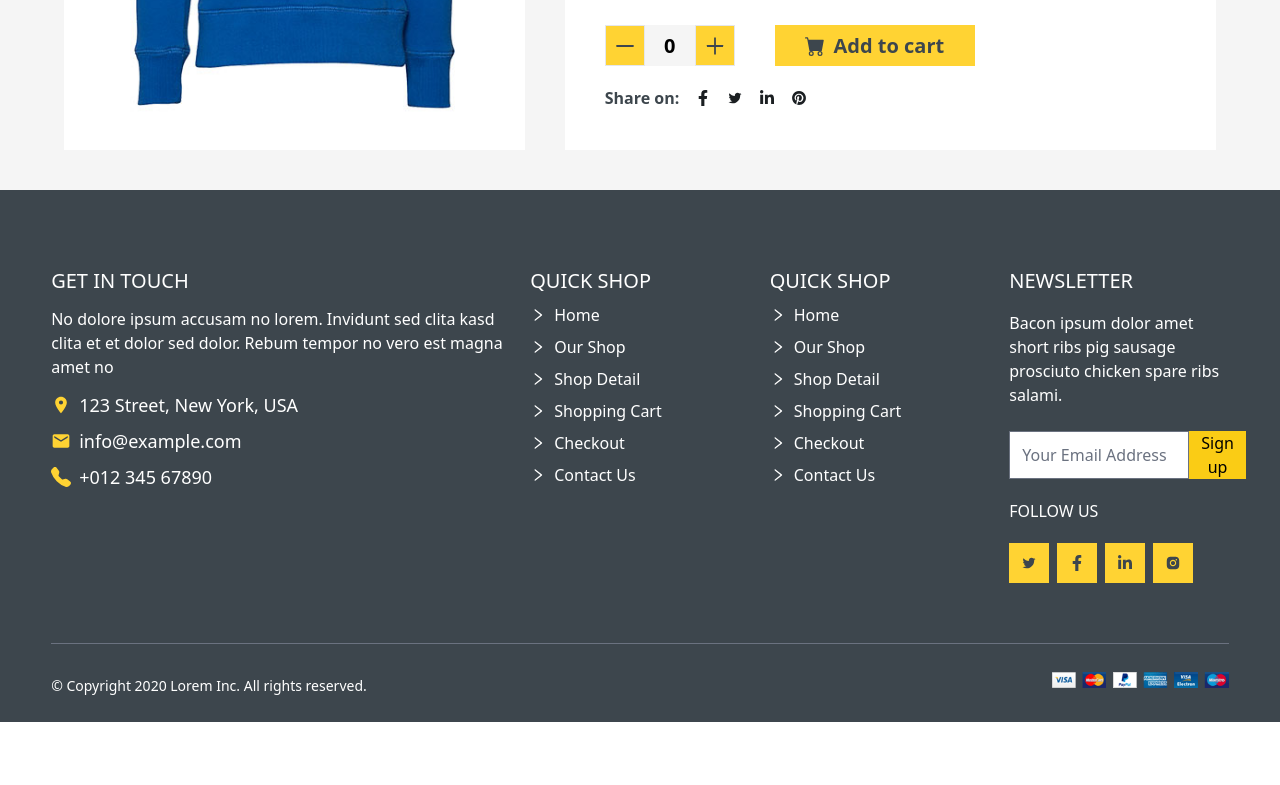
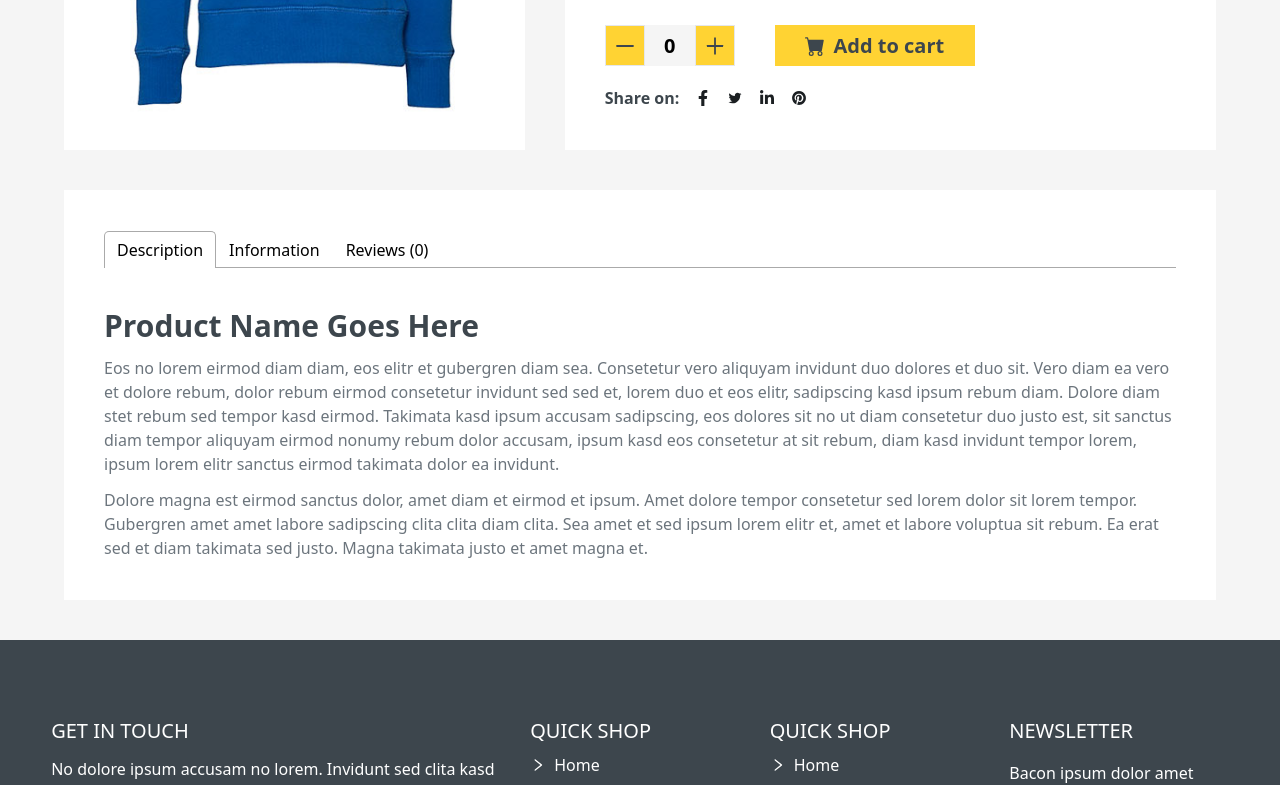
Before and after one commit to TanbirHasan/tingle-park-frontend, a React (Create React App) app: page /shop-details in a window 1280 px wide. Shown: the part 669-1454 px from the top of the page. Before the commit the page ends 1391 px from the top, so only its background shows below. Built offline with nearby package versions, Linux system fonts and the light colour scheme.

Commit message:
tab package installed

```diff
--- a/package.json
+++ b/package.json
@@ -15,6 +15,7 @@
     "react-redux": "^8.0.5",
     "react-router-dom": "^6.6.1",
     "react-scripts": "5.0.1",
+    "react-tabs": "^6.0.0",
     "swiper": "^8.4.5",
     "web-vitals": "^2.1.4"
   },
--- a/src/components/SizesAndColor/SizesAndColor.jsx
+++ b/src/components/SizesAndColor/SizesAndColor.jsx
@@ -2,7 +2,7 @@ import React from 'react';
 
 const SizesAndColor = ({ heading, i1, i2, i3, i4, i5, commonName }) => {
 	return (
-		<div className="mt-5  flex items-center gap-5">
+		<div className="mt-5  flex flex-wrap items-center gap-5">
 			<h1 className="text-[#3d464d] font-bold">{heading}:</h1>
 			<div className="flex items-center text-[#6c757d]">
 				<input
--- /dev/null
+++ b/src/pages/ShopDetails/ProductDescription/ProductDescription.jsx
@@ -0,0 +1,28 @@
+import React from 'react';
+
+const ProductDescription = () => {
+	return (
+		<div className="mt-10">
+			<h1 className="text-[#3d464d] text-3xl font-semibold ">Product Name Goes Here</h1>
+			<div className="mt-3 text-[#6c757d]">
+				<p>
+					Eos no lorem eirmod diam diam, eos elitr et gubergren diam sea. Consetetur vero aliquyam
+					invidunt duo dolores et duo sit. Vero diam ea vero et dolore rebum, dolor rebum eirmod
+					consetetur invidunt sed sed et, lorem duo et eos elitr, sadipscing kasd ipsum rebum diam.
+					Dolore diam stet rebum sed tempor kasd eirmod. Takimata kasd ipsum accusam sadipscing, eos
+					dolores sit no ut diam consetetur duo justo est, sit sanctus diam tempor aliquyam eirmod
+					nonumy rebum dolor accusam, ipsum kasd eos consetetur at sit rebum, diam kasd invidunt
+					tempor lorem, ipsum lorem elitr sanctus eirmod takimata dolor ea invidunt.
+				</p>
+				<p className='mt-3'>
+					Dolore magna est eirmod sanctus dolor, amet diam et eirmod et ipsum. Amet dolore tempor
+					consetetur sed lorem dolor sit lorem tempor. Gubergren amet amet labore sadipscing clita
+					clita diam clita. Sea amet et sed ipsum lorem elitr et, amet et labore voluptua sit rebum.
+					Ea erat sed et diam takimata sed justo. Magna takimata justo et amet magna et.
+				</p>
+			</div>
+		</div>
+	);
+};
+
+export default ProductDescription;
--- a/src/pages/ShopDetails/ShopDetails/ShopDetails.jsx
+++ b/src/pages/ShopDetails/ShopDetails/ShopDetails.jsx
@@ -4,6 +4,7 @@ import { Swiper, SwiperSlide } from 'swiper/react';
 import 'swiper/css';
 import 'swiper/css/navigation';
 import { Autoplay, Navigation } from 'swiper';
+import 'react-tabs/style/react-tabs.css';
 
 import {
 	AiFillStar,
@@ -26,6 +27,8 @@ import p7 from '../../../assets/product-7.jpg';
 import p8 from '../../../assets/product-8.jpg';
 import p9 from '../../../assets/product-9.jpg';
 import SizesAndColor from '../../../components/SizesAndColor/SizesAndColor';
+import { Tab, TabList, TabPanel, Tabs } from 'react-tabs';
+import ProductDescription from '../ProductDescription/ProductDescription';
 
 const ShopDetails = () => {
 	return (
@@ -58,8 +61,8 @@ const ShopDetails = () => {
 				</nav>
 			</div>
 
-			<div className="my-10 flex gap-10">
-				<div className="bg-white w-[40%] ">
+			<div className="my-10 flex flex-col lg:flex-row gap-10">
+				<div className="bg-white lg:w-[40%] ">
 					<Swiper
 						slidesPerView={1}
 						loop={true}
@@ -140,7 +143,7 @@ const ShopDetails = () => {
 						/>
 					</div>
 
-					<div className="flex items-center gap-10">
+					<div className="flex flex-col lg:flex-row items-center gap-10">
 						<div className="flex items-center">
 							<button
 								type="button"
@@ -178,6 +181,26 @@ const ShopDetails = () => {
 					</div>
 				</div>
 			</div>
+
+			<div className="my-10 bg-white p-10">
+				<Tabs>
+					<TabList>
+						<Tab>Description</Tab>
+						<Tab>Information</Tab>
+						<Tab>Reviews (0)</Tab>
+					</TabList>
+
+					<TabPanel>
+						<ProductDescription />
+					</TabPanel>
+					<TabPanel>
+						<h2>Any content 2</h2>
+					</TabPanel>
+					<TabPanel>
+						<h2>Any content 2</h2>
+					</TabPanel>
+				</Tabs>
+			</div>
 		</div>
 	);
 };
```
Also changed, not shown: 1 other file (tests, documents, lock files or other folders).
